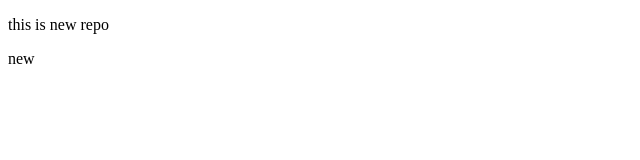
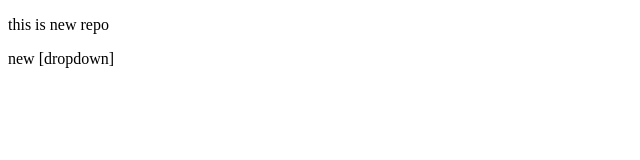
Before and after one commit to Hemraj-K2005/localRepo, a plain HTML site: page index.html in a window 1280 px wide. Shown: the full height of the page, 0-640 px from the left. Drawn offline with Linux system fonts and the light colour scheme.

Commit message:
add drop down

```diff
--- a/index.html
+++ b/index.html
@@ -7,6 +7,6 @@
 </head>
 <body>
     <p>this is new repo</p>
-    <p>new</p>
+    <p>new [dropdown]</p>
 </body>
 </html>
```
